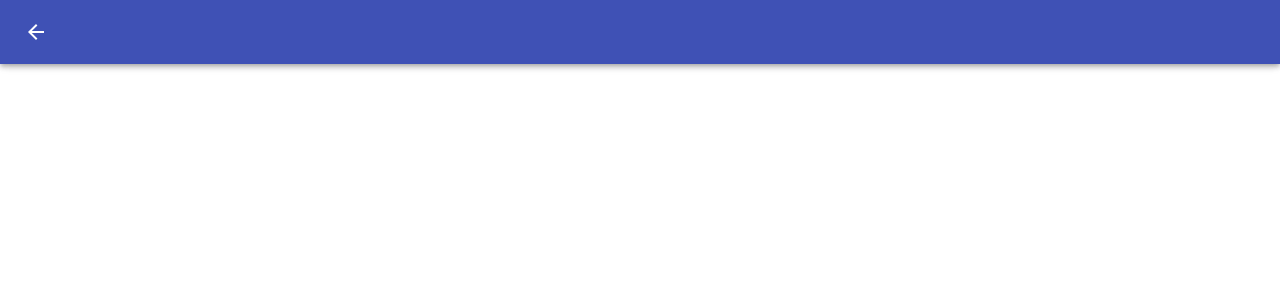
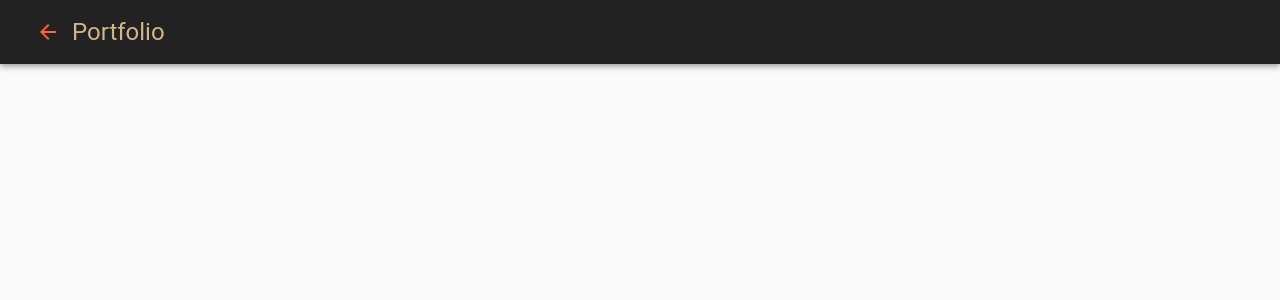
Before and after one commit to johannes117/portfolio, a React (Create React App) app: page / in a window 1280 px wide. Shown: the top 300 px of the page. Built offline with nearby package versions, Linux system fonts and the light colour scheme.

Commit message:
edit index html

```diff
--- a/public/index.html
+++ b/public/index.html
@@ -2,28 +2,8 @@
 <html lang="en">
   <head>
     <meta charset="utf-8" />
-    <link rel="icon" href="%PUBLIC_URL%/favicon.ico" />
     <meta name="viewport" content="width=device-width, initial-scale=1" />
-    <meta name="theme-color" content="#000000" />
-    <meta
-      name="description"
-      content="Web site created using create-react-app"
-    />
-    <link rel="apple-touch-icon" href="%PUBLIC_URL%/logo192.png" />
-    <!--
-      manifest.json provides metadata used when your web app is installed on a
-      user's mobile device or desktop. See https://developers.google.com/web/fundamentals/web-app-manifest/
-    -->
-    <link rel="manifest" href="%PUBLIC_URL%/manifest.json" />
-    <!--
-      Notice the use of %PUBLIC_URL% in the tags above.
-      It will be replaced with the URL of the `public` folder during the build.
-      Only files inside the `public` folder can be referenced from the HTML.
 
-      Unlike "/favicon.ico" or "favicon.ico", "%PUBLIC_URL%/favicon.ico" will
-      work correctly both with client-side routing and a non-root public URL.
-      Learn how to configure a non-root public URL by running `npm run build`.
-    -->
     <title>React App</title>
   </head>
   <body>
--- a/src/App.js
+++ b/src/App.js
@@ -1,9 +1,14 @@
 import React from 'react';
+import CssBaseline from '@material-ui/core/CssBaseline';
 import './App.css';
 import Home from './components';
+
 function App() {
   return (
+    <>
+    <CssBaseline/>
     <Home/>
-  )
+    </>
+  );
   }
 export default App;
--- a/src/components/Navbar.js
+++ b/src/components/Navbar.js
@@ -22,11 +22,16 @@ import {
 const navbar = () => {
     return (
         <Box component = "nav" >
-            <AppBar>
+            <AppBar position="static" style={{background: "#222"}}>
                 <Toolbar>
-                    <ArrowBack>
+                    <IconButton>
+                        <ArrowBack style={{color: "tomato" }}>
 
-                    </ArrowBack>
+                        </ArrowBack>
+                    </IconButton>
+                        <Typography variant = "h5" style = {{ color: "tan"}}>
+                            Portfolio
+                        </Typography>
                 </Toolbar>
             </AppBar>
         </Box>
```
